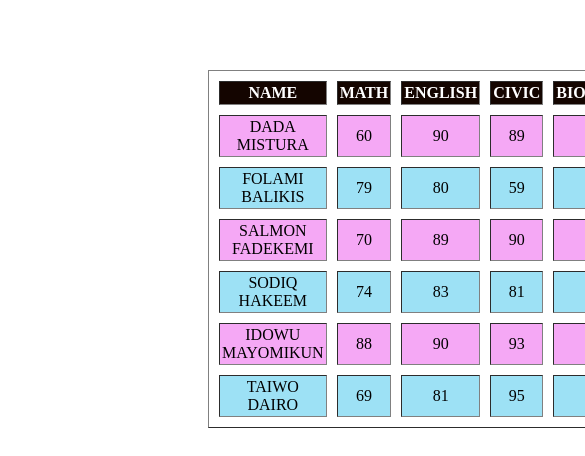
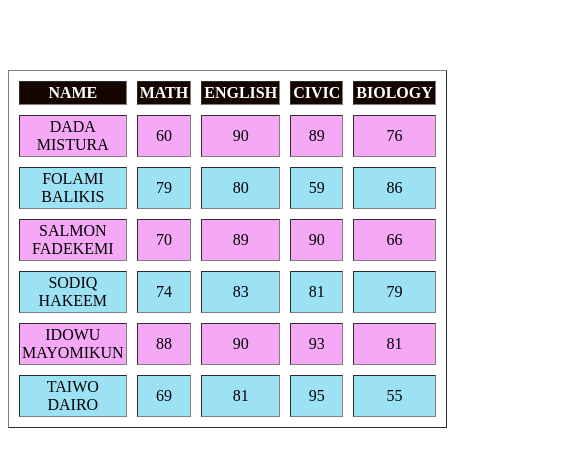
Before and after one commit to Eniolabamike/web-table, a plain HTML site: page index.html in a window 390 px wide. Shown: the top 456 px of the page, 585 px wide, since content can reach past the window. Drawn offline with Linux system fonts and the light colour scheme.

Commit message:
newindex

```diff
--- a/index.html
+++ b/index.html
@@ -27,6 +27,14 @@
             color: #ffffff;
             /*padding-left: 5px;*/
         }
+        @media(max-width:768px){
+             table,tr,td,th{
+            /*-collapse: collapse;*/
+            width: 100%;
+            margin-left: 0;
+            margin-top: 70px;
+        }
+        }
     </style>
 </head>
 <body>
```
